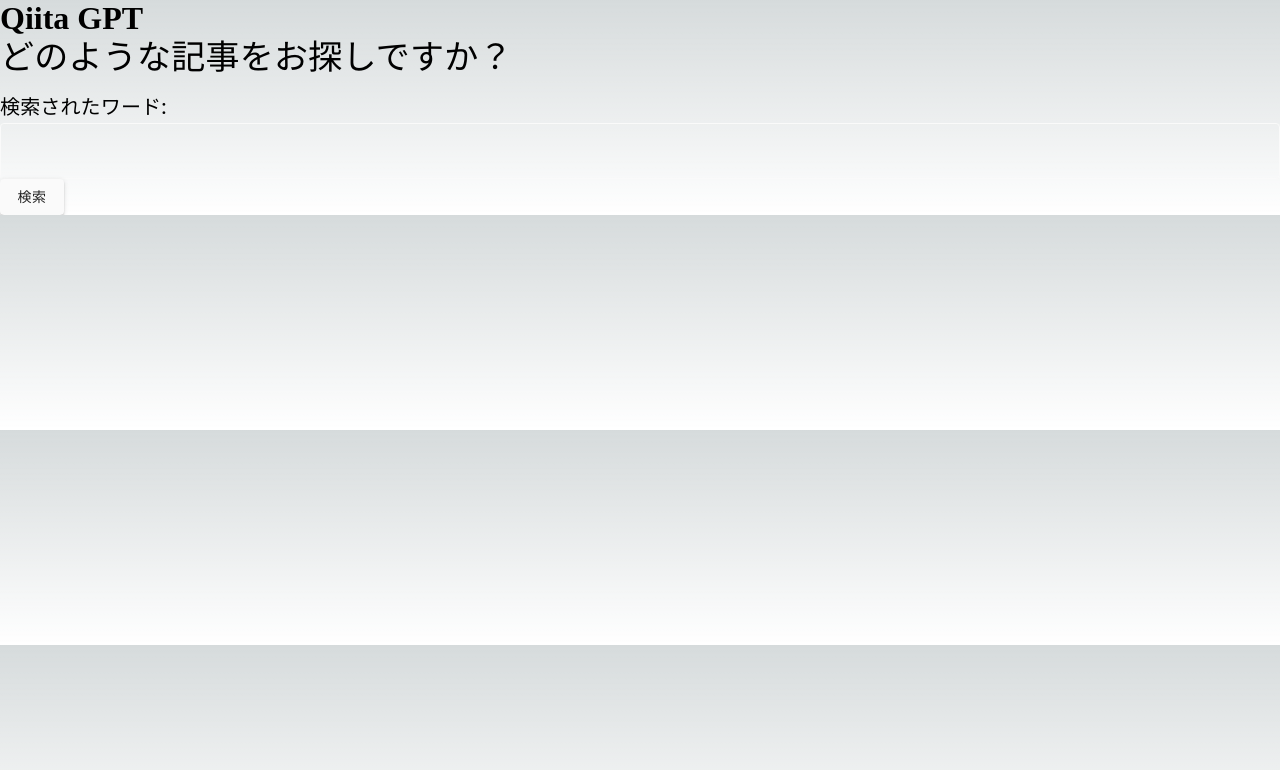
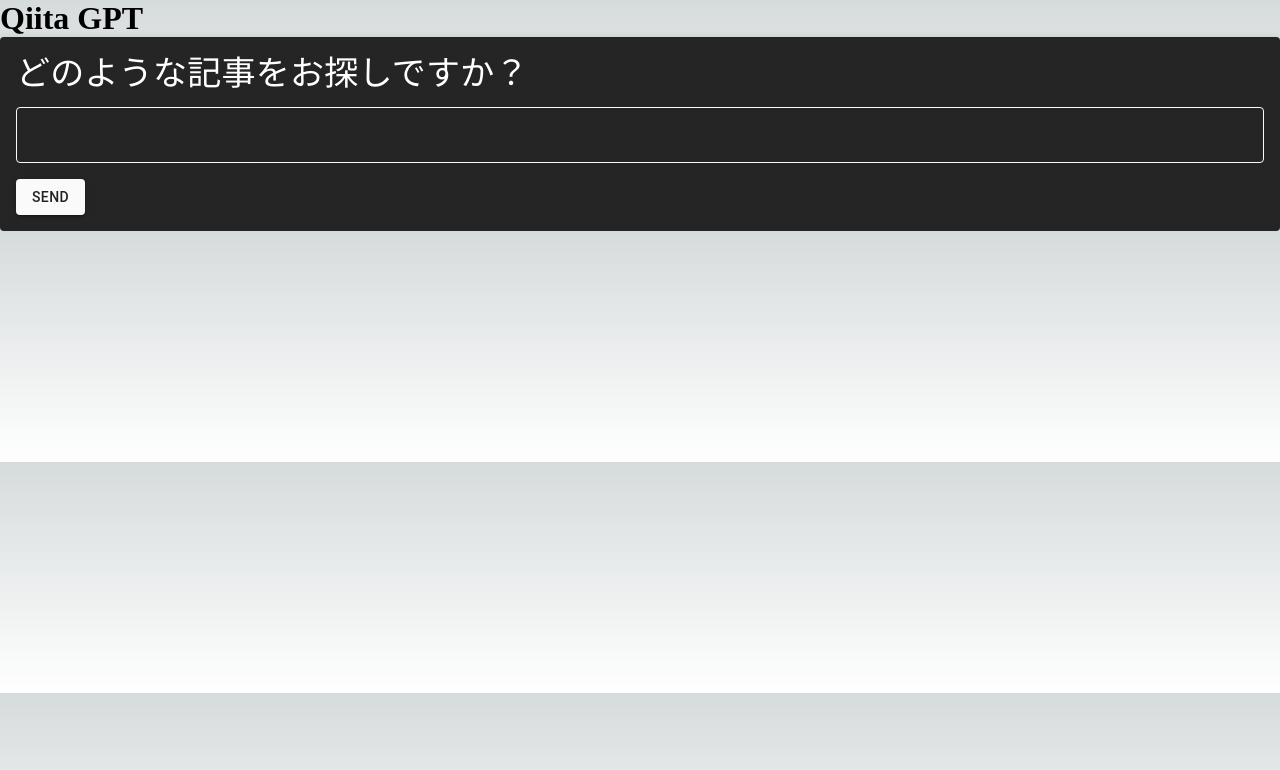
Before and after one commit to kenya6565/chatgpt-edamam, a Next.js app: page / in a window 1280 px wide. Shown: the top 770 px of the page. Built offline with nearby package versions, Linux system fonts and the light colour scheme.

Commit message:
improve UI

```diff
--- a/components/Chat.tsx
+++ b/components/Chat.tsx
@@ -8,6 +8,10 @@
   ListItemText,
   Typography,
   ThemeProvider,
+  Paper,
+  Box,
+  Grid,
+  Link,
 } from '@mui/material';
 
 type Message = {
@@ -62,51 +66,65 @@
 
   return (
     <ThemeProvider theme={theme}>
-      <div>
+      <Grid container spacing={2}>
+        <Grid item xs={12}>
+          <Paper elevation={3}>
+            <Box p={2}>
               <Typography variant="h4" component="h1" gutterBottom>
                 どのような記事をお探しですか？
               </Typography>
-        <Typography variant="h6">検索されたワード: {input}</Typography>
               <TextField
                 fullWidth
                 variant="outlined"
                 value={input}
                 onChange={(e) => setInput(e.target.value)}
               />
+              <Box mt={2}>
                 <Button
                   variant="contained"
                   color="primary"
                   onClick={sendMessageToOpenAI}
                 >
-          検索
+                  Send
                 </Button>
+              </Box>
               {openAPIResponse && (
                 <>
-            <Typography variant="h6">ChatGPT</Typography>
+                  <Typography variant="h6" gutterBottom>
+                    ChatGPT
+                  </Typography>
                   <ListItemText primary={openAPIResponse.content} />
                 </>
               )}
+            </Box>
+          </Paper>
+        </Grid>
         {qiitaAPIResponse.length > 0 && (
-          <>
-            <Typography variant="h6">Qiita</Typography>
+          <Grid item xs={12}>
+            <Paper elevation={3}>
+              <Box p={2}>
+                <Typography variant="h6" gutterBottom>
+                  Qiita
+                </Typography>
                 <List>
                   {qiitaAPIResponse.map((article, index) => (
                     <ListItem key={index}>
-                  <a
+                      <Link
                         href={article.url}
                         target="_blank"
                         rel="noopener noreferrer"
                       >
-                    タイトル: {article.title}
-                  </a>
+                        {article.title}
+                      </Link>
                     </ListItem>
                   ))}
                 </List>
-          </>
+              </Box>
+            </Paper>
+          </Grid>
         )}
-      </div>
+      </Grid>
     </ThemeProvider>
   );
 };
-
 export default Chat;
```
Lines whose indentation alone changed are shown as unchanged.
